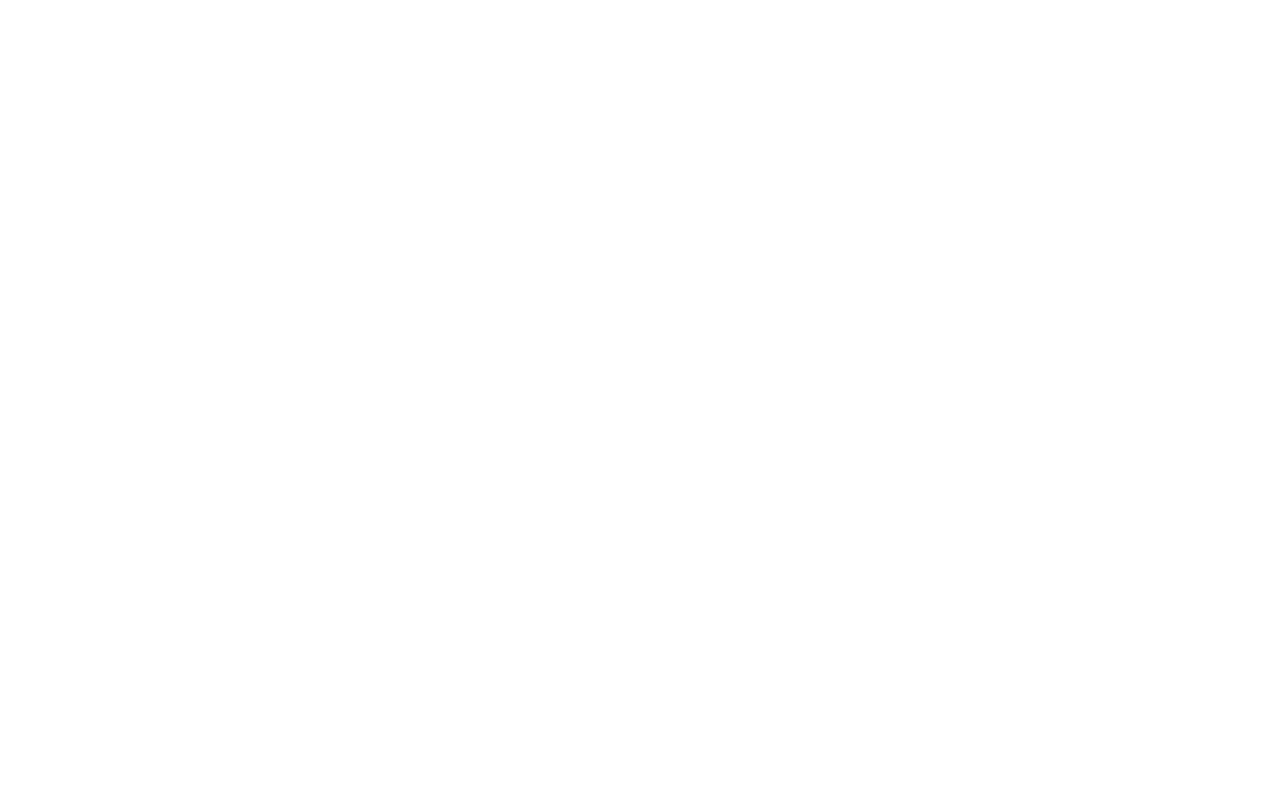
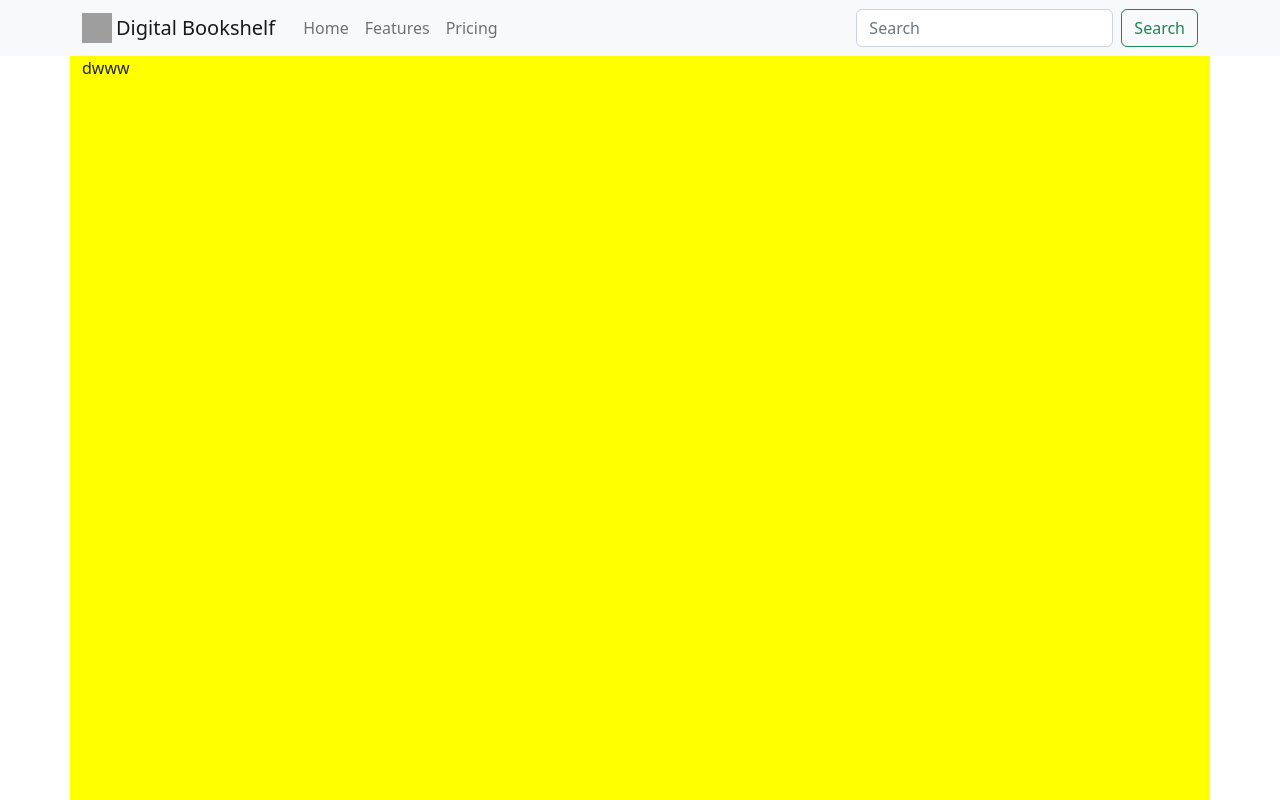
Before and after one commit to JPEdgar/digital-bookshelf-client, a React (Create React App) app: page / in a window 1280 px wide. Shown: the top 800 px of the page. Built offline with nearby package versions, Linux system fonts and the light colour scheme; grey boxes are pictures that could not be loaded.

Commit message:
Rebuilt navbar, added collapse and search

```diff
--- a/src/App.jsx
+++ b/src/App.jsx
@@ -2,15 +2,18 @@ import React from "react";
 
 import { Container } from "react-bootstrap";
 
-
+import Navigation from "./Components/Navigation";
 
 import "bootstrap/dist/css/bootstrap.min.css";
 
 const App = () => {
   return (
-    <Container>
-
-    </Container>
+    <>
+      <Navigation />
+      <Container style={{ backgroundColor: "yellow" }}>
+        <div style={{ height: "1000px" }}>dwww</div>
+      </Container>
+    </>
   );
 };
 
--- /dev/null
+++ b/src/Components/Navigation/index.jsx
@@ -0,0 +1,62 @@
+import React from "react";
+
+import {
+  Navbar,
+  Container,
+  Nav,
+  Form,
+  Button,
+  Image,
+  Dropdown,
+} from "react-bootstrap";
+
+import { useBookshelfContext } from "../../Context/Bookshelf/BookshelfContext";
+
+const Navigation = () => {
+  const { searchResults, setSearchResults } = useBookshelfContext();
+
+
+  return (
+    <>
+      <Navbar
+        sticky="top"
+        bg="light"
+        variant="light"
+        collapseOnSelect
+        expand="md"
+      >
+        <Container>
+          <Navbar.Brand href="#home">
+            <Image
+              alt=""
+              src="https://picsum.photos/200"
+              width="30"
+              height="30"
+              className="d-inline-block align-top"
+            />
+            <span className="m-1">Digital Bookshelf</span>
+          </Navbar.Brand>
+          <Navbar.Toggle aria-controls="responsive-navbar-nav" />
+          <Navbar.Collapse id="responsive-navbar-nav">
+            <Nav className="me-auto">
+              <Nav.Link href="#home">Home</Nav.Link>
+              <Nav.Link href="#features">Features</Nav.Link>
+              <Nav.Link href="#pricing">Pricing</Nav.Link>
+            </Nav>
+            <Form className="d-flex">
+              <Form.Control
+                type="search"
+                placeholder="Search"
+                className="me-2"
+                aria-label="Search"
+              />
+              <Button variant="outline-success">Search</Button>
+            </Form>
+          </Navbar.Collapse>
+        </Container>
+      </Navbar>
+    </>
+  );
+};
+
+export default Navigation;
--- a/src/Context/Bookshelf/BookshelfContext.jsx
+++ b/src/Context/Bookshelf/BookshelfContext.jsx
@@ -67,6 +67,10 @@ const BookshelfProvider = ({ children }) => {
     // console.log("bookshelf = ", bookshelf);
   }, [bookshelf]);
 
+  useEffect(() => {
+    console.log("searchResults = ", searchResults);
+  }, [searchResults]);
+
   return (
     <BookshelfContext.Provider
       value={{
```
